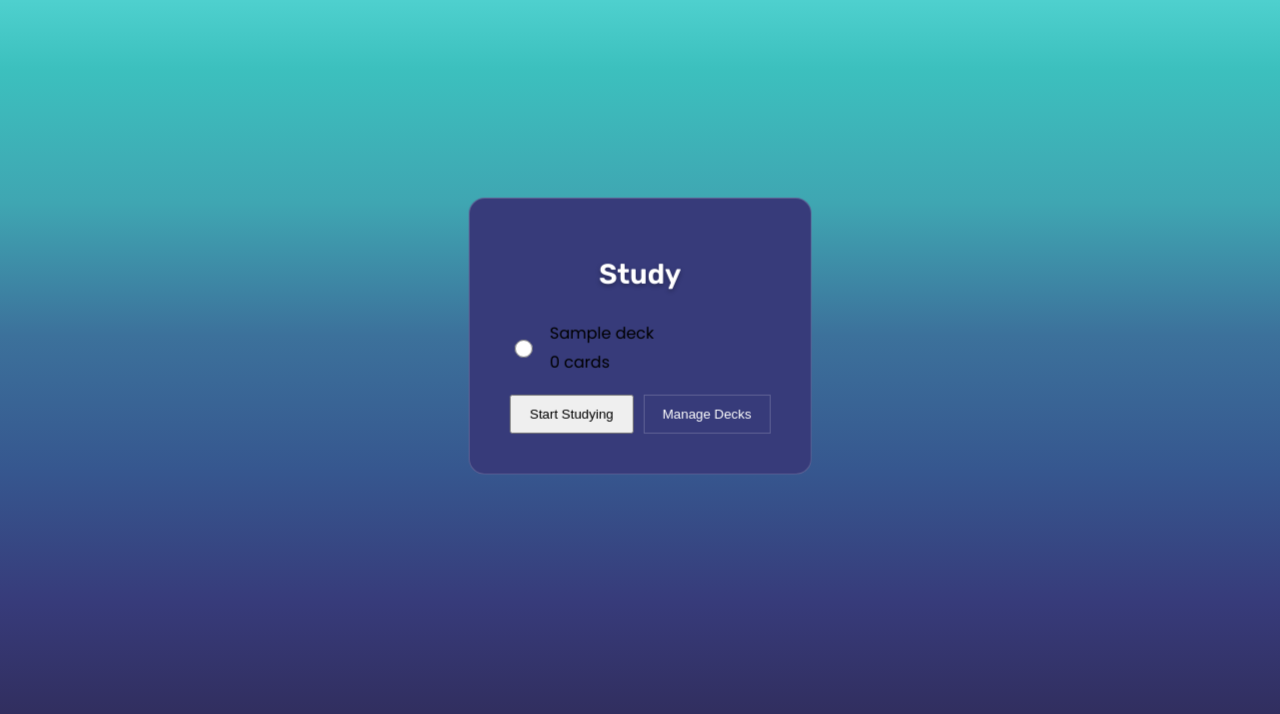
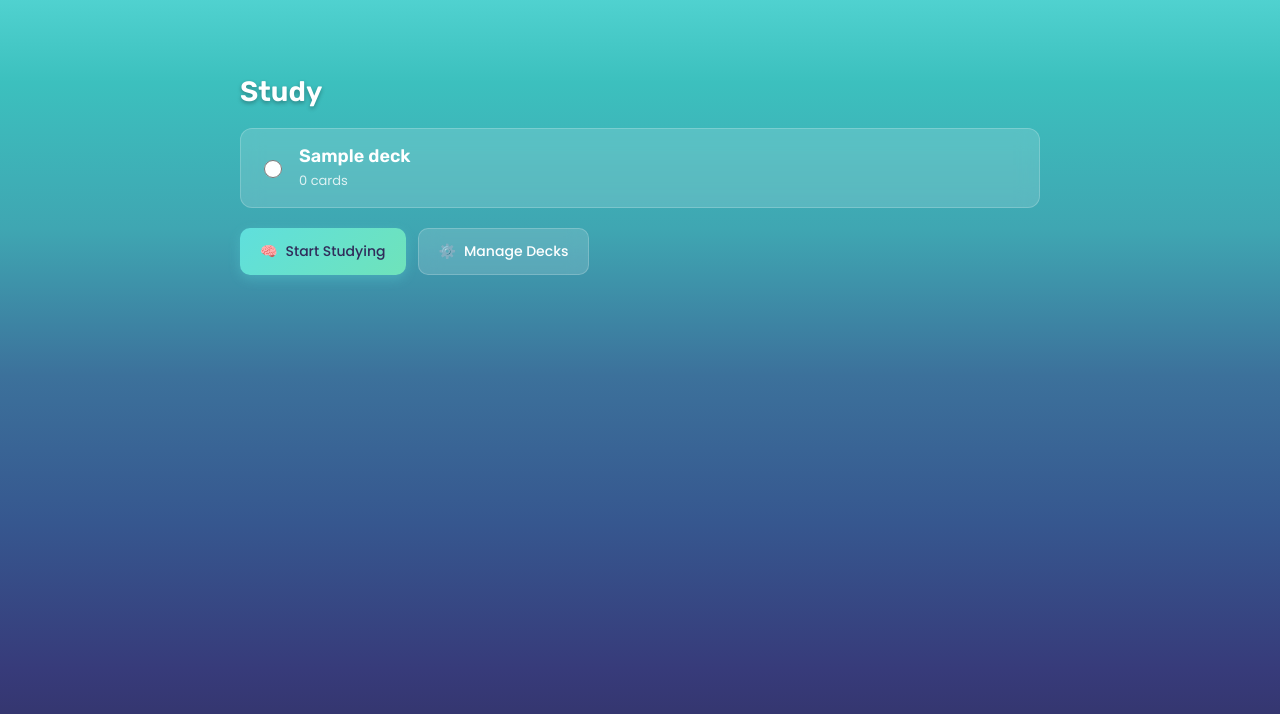
Before and after one commit to MossyConsole/StudyStacks, a Flask app: template templates/study.html in a window 1280 px wide. Shown: the part 64-778 px from the top of the page. Run offline with Flask 2, Linux system fonts and the light colour scheme; the template is opened without the code that fills it: most values are stand-ins (such as "Sample title", 1, 10 or a date in 2020); some web fonts are replaced.

Commit message:
polished study section a bit

```diff
--- a/templates/study.html
+++ b/templates/study.html
@@ -64,20 +64,11 @@
         }
 
         .content-container {
-            position: absolute;
-            top: 50%;
-            left: 50%;
-            transform: translate(-50%, -50%);
-            background: var(--marian-blue);
-            backdrop-filter: blur(10px);
-            border-radius: 16px;
+            margin-top: 80px;
             padding: 40px;
-            border: 1px solid var(--transparent-white-20);
-            z-index: 1000;
-            display: flex;
-            flex-direction: column;
-            align-items: center;
-            gap: 20px;
+            max-width: 800px;
+            margin-left: auto;
+            margin-right: auto;
         }
 
         .page-title {
@@ -86,7 +77,102 @@
             font-weight: 600;
             color: var(--white);
             text-shadow: 0 2px 4px var(--transparent-black-30);
-            margin-bottom: 10px;
+            margin-bottom: 20px;
+        }
+
+        /* Cleaner, single-column selectable list */
+        .select-list {
+            display: grid;
+            grid-template-columns: 1fr;
+            gap: 14px;
+        }
+
+        .select-item {
+            background: var(--transparent-white-15);
+            backdrop-filter: blur(10px);
+            border-radius: 12px;
+            padding: 16px 18px;
+            border: 1px solid var(--transparent-white-20);
+            display: flex;
+            align-items: center;
+            gap: 14px;
+            transition: all 0.2s ease;
+            cursor: pointer;
+        }
+
+        .select-item:hover {
+            background: var(--transparent-white-20);
+            transform: translateY(-1px);
+        }
+
+        .select-item input[type="radio"] {
+            accent-color: #5fdfdd;
+            width: 18px;
+            height: 18px;
+            cursor: pointer;
+        }
+
+        .select-texts {
+            display: flex;
+            flex-direction: column;
+            gap: 4px;
+        }
+
+        .deck-name {
+            font-family: var(--font-rubik);
+            font-size: 18px;
+            font-weight: 600;
+            color: var(--white);
+        }
+
+        .deck-meta {
+            font-family: var(--font-poppins);
+            font-size: 13px;
+            color: rgba(255,255,255,0.8);
+        }
+
+        .actions {
+            margin-top: 20px;
+            display: flex;
+            gap: 12px;
+        }
+
+        .study-btn {
+            padding: 12px 20px;
+            border: none;
+            border-radius: 10px;
+            font-family: var(--font-poppins);
+            font-size: 14px;
+            font-weight: 500;
+            cursor: pointer;
+            transition: all 0.3s ease;
+            display: flex;
+            align-items: center;
+            gap: 8px;
+        }
+
+        .btn-primary {
+            background: linear-gradient(135deg, var(--tiffany-blue), var(--aquamarine));
+            color: var(--space-cadet);
+            box-shadow: 0 4px 12px rgba(95, 223, 221, 0.3);
+        }
+
+        .btn-primary:hover {
+            transform: translateY(-2px);
+            box-shadow: 0 6px 16px rgba(95, 223, 221, 0.4);
+        }
+
+        .btn-secondary {
+            background: var(--transparent-white-15);
+            color: var(--white);
+            border: 1px solid var(--transparent-white-20);
+            backdrop-filter: blur(10px);
+        }
+
+        .btn-secondary:hover {
+            background: var(--transparent-white-20);
+            border-color: var(--tiffany-blue);
+            transform: translateY(-1px);
         }
     </style>
 </head>
@@ -106,21 +192,27 @@
         <h1 class="page-title">Study</h1>
 
         {% if decks %}
-        <form action="/study/select" method="POST" id="study-select-form" style="width:100%; max-width:700px;">
-            <div class="deck-grid" style="grid-template-columns: 1fr;">
+        <form action="/study/select" method="POST">
+            <div class="select-list">
                 {% for deck in decks %}
-                <label class="deck-card" style="display:flex; align-items:center; gap:14px; cursor:pointer;">
-                    <input type="radio" name="selected_deck_index" value="{{ loop.index0 }}" style="accent-color:#5fdfdd; width:18px; height:18px;">
-                    <div style="flex:1;">
-                        <div class="deck-name" style="margin-bottom:4px;">{{ deck.name }}</div>
-                        <div class="deck-info">{{ deck.flashcards|length }} cards</div>
+                <label class="select-item">
+                    <input type="radio" name="selected_deck_index" value="{{ loop.index0 }}" required>
+                    <div class="select-texts">
+                        <div class="deck-name">{{ deck.name }}</div>
+                        <div class="deck-meta">{{ deck.flashcards|length }} cards</div>
                     </div>
                 </label>
                 {% endfor %}
             </div>
-            <div style="margin-top:20px; display:flex; gap:10px;">
-                <button type="submit" class="study-btn" style="padding:10px 18px;">Start Studying</button>
-                <button type="button" class="study-btn" style="padding:10px 18px; background: transparent; color: var(--white); border: 1px solid var(--transparent-white-20);" onclick="window.location.href='/manage-decks'">Manage Decks</button>
+            <div class="actions">
+                <button type="submit" class="study-btn btn-primary">
+                    <span>🧠</span>
+                    Start Studying
+                </button>
+                <button type="button" class="study-btn btn-secondary" onclick="window.location.href='/manage-decks'">
+                    <span>⚙️</span>
+                    Manage Decks
+                </button>
             </div>
         </form>
         {% else %}
```
